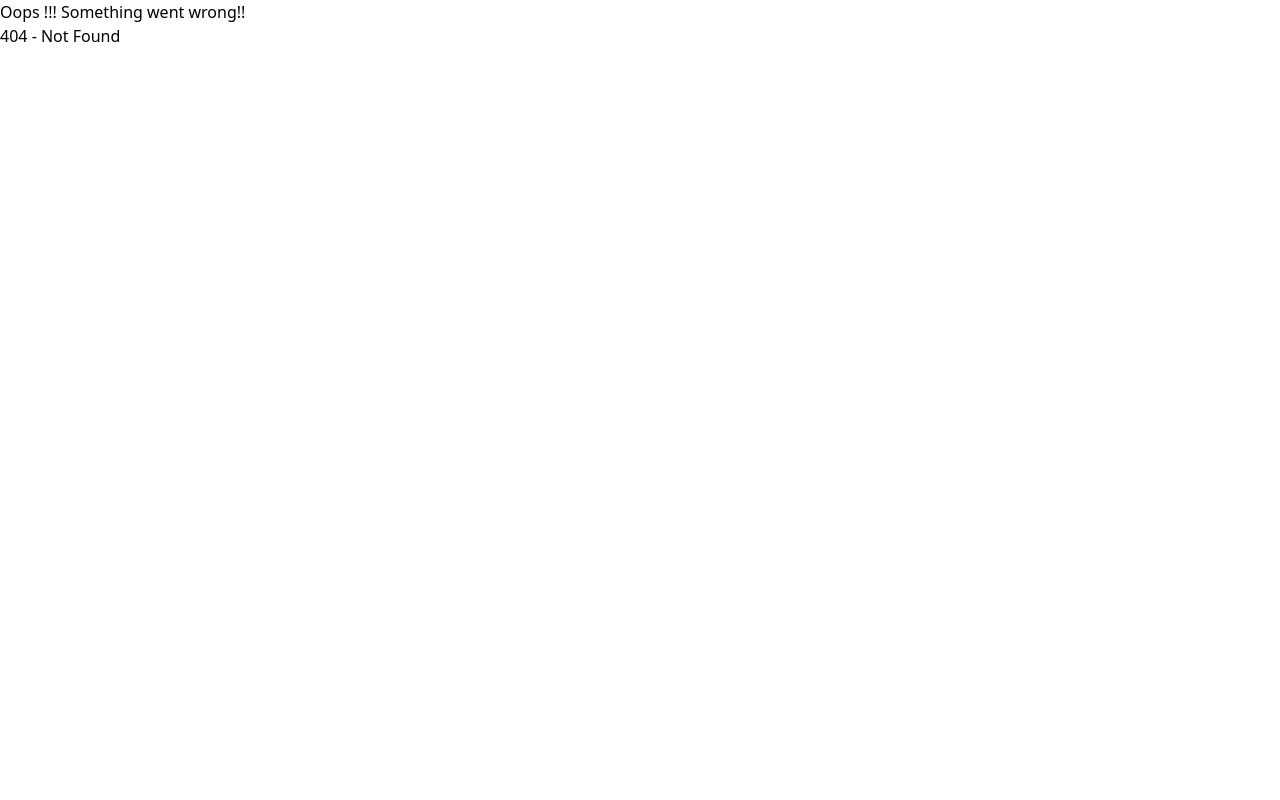
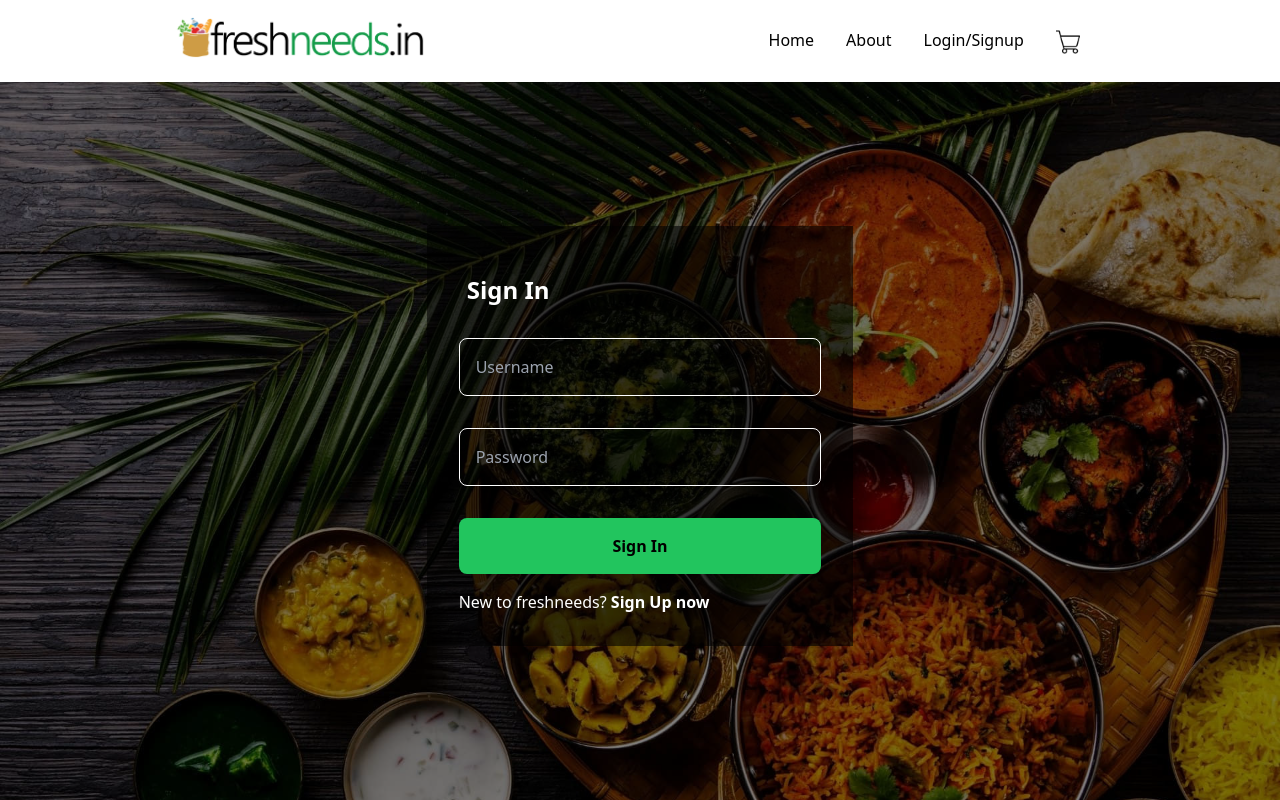
Before and after one commit to swatimoluguri/freshneeds, a React (Create React App) app: page /login in a window 1280 px wide. Before the commit this address had no page. Shown: the top 800 px of the page. Built offline with nearby package versions, Linux system fonts and the light colour scheme.

Commit message:
signin and signup

```diff
--- a/src/App.js
+++ b/src/App.js
@@ -1,16 +1,20 @@
 import Header from "./components/Header";
 import Footer from "./components/Footer";
-import {Outlet } from 'react-router-dom';
+import { Outlet } from "react-router-dom";
+import UserContext from "./utils/UserContext";
+import { useState } from "react";
 
 function App() {
+  const [loggedUser,setLoggedUser]=useState('');
   return (
-    <div className="App flex flex-col min-h-screen">
-      <Header/>
-      <Outlet/>
-      <Footer/>
-    </div>
+    <UserContext.Provider value={{loggedInUser:loggedUser,setLoggedUser}}>
+      <div className="App flex flex-col min-h-screen">
+        <Header />
+        <Outlet />
+        <Footer />
+      </div>
+    </UserContext.Provider>
   );
 }
 
-
 export default App;
--- a/src/components/Body.js
+++ b/src/components/Body.js
@@ -17,6 +17,7 @@ const Body = () => {
   const fetchData = async () => {
     const data = await fetch(API_URL);
     const jsonList = await data.json();
+    console.log(      jsonList.data.cards[1].card.card.gridElements.infoWithStyle.restaurants);
     setListOfRestaurants(
       jsonList.data.cards[1].card.card.gridElements.infoWithStyle.restaurants
     );
--- a/src/components/Header.js
+++ b/src/components/Header.js
@@ -2,10 +2,12 @@ import Logo from "../assets/logo.png";
 import { Link } from "react-router-dom";
 import greencart from "../assets/cart-green.png";
 import blackcart from "../assets/cart-black.png";
-import { useState } from "react";
+import { useState, useContext } from "react";
+import UserContext from "../utils/UserContext";
 
 const Header = () => {
   const [isHovered, setIsHovered] = useState(false);
+  const { loggedInUser } = useContext(UserContext);
 
   const handleMouseEnter = () => {
     setIsHovered(true);
@@ -15,8 +17,9 @@ const Header = () => {
     setIsHovered(false);
   };
   const getImageSrc = () => {
-    return isHovered ? greencart : blackcart ;
+    return isHovered ? greencart : blackcart;
   };
+
   return (
     <>
       <div className="flex p-4 justify-around shadow-md">
@@ -35,12 +38,17 @@ const Header = () => {
             <li className="px-4  hover:text-green-700">
               <Link to="/about">About</Link>
             </li>
-            <li className="px-4  hover:text-green-700">
-              <Link to="/">Login/Signup</Link>
-            </li>
+            {loggedInUser.length > 0 ? (
+              <li className="px-4  text-green-700">Hi! {loggedInUser}</li>
+            ) : (
+              <li className="px-4  hover:text-green-700">
+                <Link to="/login">Login/Signup</Link>
+              </li>
+            )}
             <li className="px-4  hover:text-green-700">
               <Link to="/cart">
-                <img className="w-6 inline"
+                <img
+                  className="w-6 inline"
                   src={getImageSrc()}
                   alt="cart"
                   onMouseEnter={handleMouseEnter}
--- /dev/null
+++ b/src/components/Login.js
@@ -0,0 +1,77 @@
+import Food from "../assets/food.jpg";
+import { useState, useContext } from "react";
+import UserContext from "../utils/UserContext";
+
+const Login = () => {
+  const [password, setPassword] = useState({
+    value: "",
+    isTouched: false,
+  });
+  const [username, setUsername] = useState("");
+  const {setLoggedUser} = useContext(UserContext);
+  const getIsFormValid = () => {
+    return username && password.value.length >= 8;
+  };
+  const handleSubmit = (e) => {
+    e.preventDefault();
+    setLoggedUser(username);
+    alert("Account Created! Welcome onboard " + username);
+  };
+  return (
+    <>
+      <div className="relative inline-block">
+        <img src={Food} alt="food-background" className="w-full h-auto block" />
+        <div className="absolute top-0 left-0 w-full h-full bg-black bg-opacity-50">
+          <div className="relative w-1/3 bg-black bg-opacity-60 mx-auto mt-36 left-0 right-0 align-middle ">
+            <div className="flex flex-col p-8 my-4">
+              <h3 className="font-bold text-2xl my-2 p-2 text-white">
+                Sign In
+              </h3>
+              <form className="flex flex-col" onSubmit={handleSubmit}>
+                <input
+                  className="my-4 p-4 bg-transparent border-white border rounded-lg text-white"
+                  type="text"
+                  placeholder="Username"
+                  onChange={(e) => {
+                    setUsername(e.target.value);
+                  }}
+                />
+
+                <input
+                  className="my-4 p-4 bg-transparent border-white border rounded-lg text-white"
+                  type="password"
+                  placeholder="Password"
+                  onChange={(e) => {
+                    setPassword({ ...password, value: e.target.value });
+                  }}
+                  onBlur={() => {
+                    setPassword({ ...password, isTouched: true });
+                  }}
+                />
+                {password.isTouched && password.value.length < 8 ? (
+                  <p className="text-red-500">
+                    Password should have at least 8 characters
+                  </p>
+                ) : null}
+                <button
+                  className="bg-green-500 my-4 p-4 rounded-lg font-semibold"
+                  disabled={!getIsFormValid()}
+                >
+                  Sign In
+                </button>
+              </form>
+
+              <h3 className="text-white">
+                New to freshneeds?{" "}
+                <span className="font-bold hover:text-green-500 hover:cursor-pointer">
+                  Sign Up now
+                </span>{" "}
+              </h3>
+            </div>
+          </div>
+        </div>
+      </div>
+    </>
+  );
+};
+export default Login;
--- a/src/index.js
+++ b/src/index.js
@@ -13,6 +13,7 @@ import Body from "./components/Body";
 import Error from "./components/Error";
 import About from "./components/About";
 import Cart from "./components/Cart";
+import Login from "./components/Login";
 
 const root = ReactDOM.createRoot(document.getElementById("root"));
 root.render(
@@ -40,6 +41,10 @@ const appRouter = createBrowserRouter([
         element: <About />,
       },
       {
+        path: "/login",
+        element: <Login/>,
+      },
+      {
         path: "/cart",
         element: <Cart />,
       },
--- /dev/null
+++ b/src/utils/UserContext.js
@@ -0,0 +1,7 @@
+import { createContext } from "react";
+
+const UserContext = createContext({
+    loggedInUser:"",
+});
+
+export default UserContext;
```
Also changed, not shown: src/assets/food.jpg (added).
